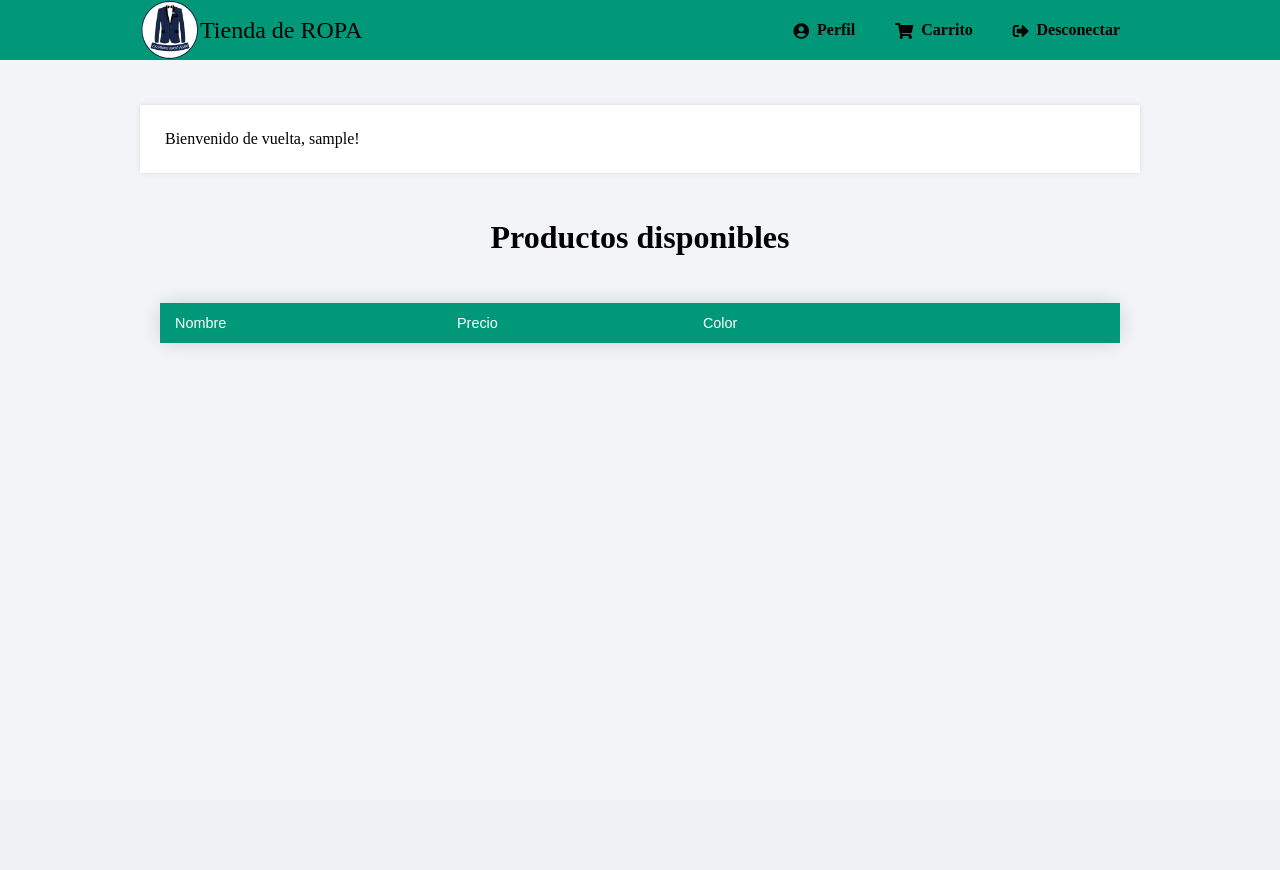
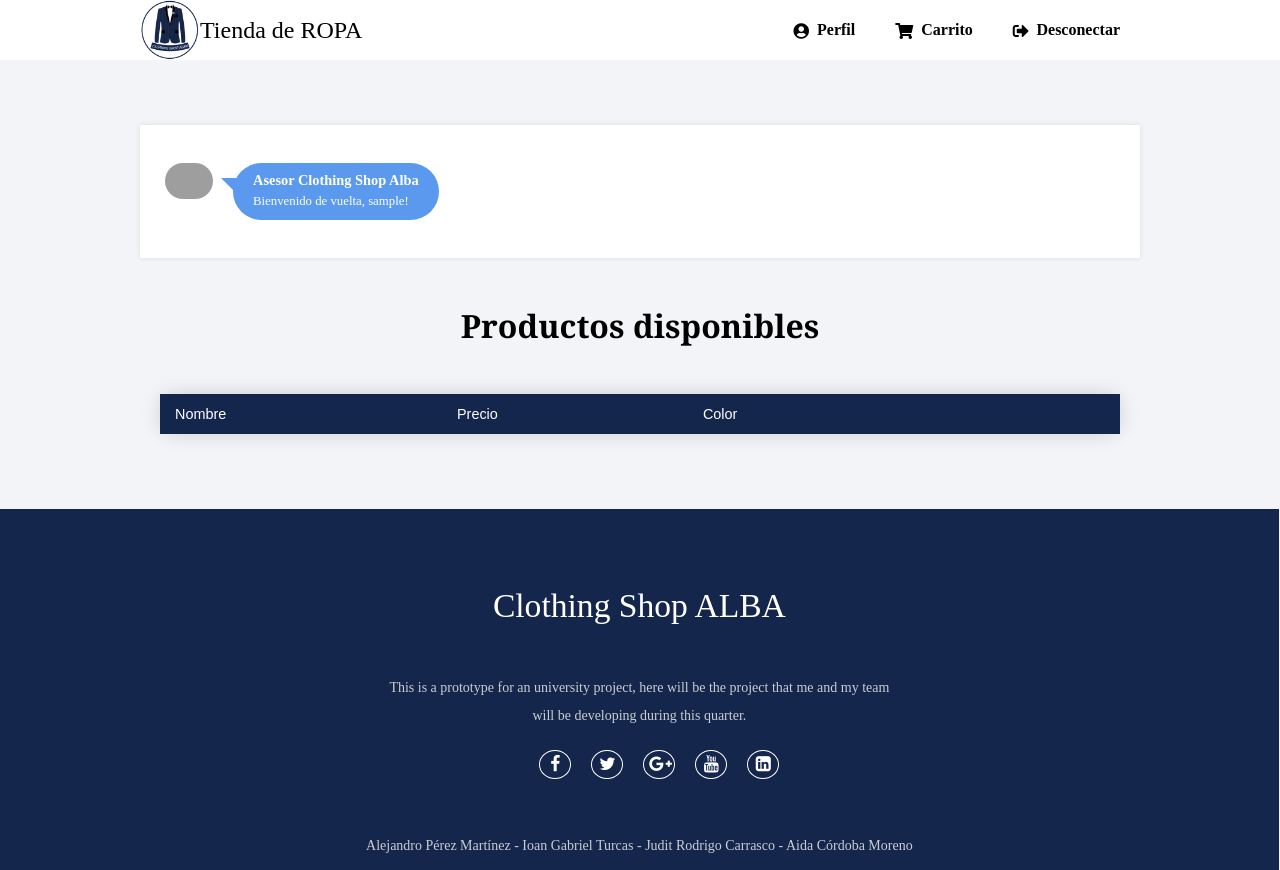
Before and after one commit to Bafnir/Clothing-Shop, a PHP site: page /home.php in a window 1280 px wide. Before the commit the page ends 345 px from the top, so only its background shows below. Run offline with PHP 8.4, Linux system fonts and the light colour scheme; the visitor is signed in with stand-in values (Sample User, id 1); data that the repository does not hold is empty; grey boxes are pictures that could not be loaded.

Commit message:
css changes

```diff
--- a/Cart.php
+++ b/Cart.php
@@ -23,6 +23,7 @@ if (!isset($_SESSION['loggedin'])) {
 <body class="loggedin">
 	<nav class="navtop">
 		<div>
+			<img src="/images/ClothingLogo.png">
             <h1><a href="../home.php" style="color:black;"><h1>Inicio</h1></a></h1>
 			<a style="color:black;" href="../profile.php"><i class="fas fa-user-circle"></i>Perfil</a>
             <a style="color:black;" href="../Cart.php"><i class="fas fa-shopping-cart"></i>Carrito</a>
--- a/completeOrder.php
+++ b/completeOrder.php
@@ -27,6 +27,7 @@ if (empty($_SESSION['shoppingCart'])) {
 <body class="loggedin">
     <nav class="navtop">
         <div>
+        <img src="/images/ClothingLogo.png">
             <h1><a href="../home.php" style="color:black;">
                     <h1>Inicio</h1>
                 </a></h1>
--- a/home.php
+++ b/home.php
@@ -17,6 +17,7 @@ if (!isset($_SESSION['loggedin'])) {
 	<link href="../styles/style-home.php" rel="stylesheet" type="text/css">
 	<link href="../styles/style.php" rel="stylesheet" type="text/css">
 	<link rel="stylesheet" href="https://use.fontawesome.com/releases/v5.7.1/css/all.css">
+	<link rel="stylesheet" href="https://stackpath.bootstrapcdn.com/font-awesome/4.7.0/css/font-awesome.min.css">
 	<link rel="icon" type="image/x-icon" href="/images/favicon.jpg">
 </head>
 
@@ -31,8 +32,21 @@ if (!isset($_SESSION['loggedin'])) {
 		</div>
 	</nav>
 	<div class="content">
+	<div class="card-body height3">
+        			<ul class="chat-list">
+        				<li class="in">
+        					<div class="chat-img">
+        						<img alt="Avtar" src="https://bootdey.com/img/Content/avatar/avatar1.png">
+        					</div>
+        					<div class="chat-body">
+        						<div class="chat-message">
+        							<h5>Asesor Clothing Shop Alba</h5>
+        							<p>Bienvenido de vuelta, <?= $_SESSION['name'] ?>!</p>
+        						</div>
+        					</div>
+        				</li>
 
-		<p>Bienvenido de vuelta, <?= $_SESSION['name'] ?>!</p>
+        		</div>
 	</div>
 
 	<div>
@@ -50,22 +64,40 @@ if (!isset($_SESSION['loggedin'])) {
 				</thead>
 				<tbody>
 					<?php
-						require('Controller/C_seeProducts.php');
-						foreach($products as $pro){
-							echo"<tr>";
-							echo"<td>". $pro['name'] ."</td>";
-							echo"<td>". $pro['price'] ."€</td>";
-							echo"<td>". $pro['colour'] ."</td>";
-							echo"<td><img src='".$pro['image_src']."' alt='Clothing item' width='200' height='200'></td>";
-							echo"<td><form method='post' action='showProducto.php/?id=".$pro['id']."'><a href='showProducto.php/?id=".$pro['id']."'><input id='btn-see' type='submit' value='Detalles'></a></form>
-							<form method='post' action='addToCart.php/?id=".$pro['id']."'><a href='addToCart.php/?id=".$pro['id']."'><input id='btn-see' type='submit' value='Añadir al carrito'></a></form>
+					require('Controller/C_seeProducts.php');
+					foreach ($products as $pro) {
+						echo "<tr>";
+						echo "<td>" . $pro['name'] . "</td>";
+						echo "<td>" . $pro['price'] . "€</td>";
+						echo "<td>" . $pro['colour'] . "</td>";
+						echo "<td><img src='" . $pro['image_src'] . "' alt='Clothing item' width='200' height='200'></td>";
+						echo "<td><form method='post' action='showProducto.php/?id=" . $pro['id'] . "'><a href='showProducto.php/?id=" . $pro['id'] . "'><input id='btn-see' type='submit' value='Detalles'></a></form>
+							<form method='post' action='addToCart.php/?id=" . $pro['id'] . "'><a href='addToCart.php/?id=" . $pro['id'] . "'><input id='btn-see' type='submit' value='Añadir al carrito'></a></form>
 							</td>";
-							echo"</tr>";
-						}
+						echo "</tr>";
+					}
 					?>
 				</tbody>
 			</table>
 		</div>
+
+
 </body>
 
+<footer style="position:inherit; max-width:99.9%; background-color: #15264c">
+        <div class="footer-content">
+            <h3>Clothing Shop ALBA</h3>
+            <p>This is a prototype for an university project, here will be the project that me and my team will be developing during this quarter.</p>
+            <ul class="socials">
+                <li><a href="#"><i class="fa fa-facebook"></i></a></li>
+                <li><a href="#"><i class="fa fa-twitter"></i></a></li>
+                <li><a href="#"><i class="fa fa-google-plus"></i></a></li>
+                <li><a href="#"><i class="fa fa-youtube"></i></a></li>
+                <li><a href="#"><i class="fa fa-linkedin-square"></i></a></li>
+            </ul>
+			<p style="max-width:600px">Alejandro Pérez Martínez - Ioan Gabriel Turcas - Judit Rodrigo Carrasco - Aida Córdoba Moreno</p>
+
+        </div>
+    </footer>
+
 </html>
--- a/profile.php
+++ b/profile.php
@@ -35,6 +35,7 @@ $stmt->close();
 	<body class="loggedin">
 		<nav class="navtop">
 			<div>
+			<img src="/images/ClothingLogo.png">
 				<h1><a href="home.php" style="color:black;"><h1>Inicio</h1></a></h1>
 				<a style="color:black;" href="profile.php"><i class="fas fa-user-circle"></i>Perfil</a>
 				<a style="color:black;" href="Cart.php"><i class="fas fa-shopping-cart"></i>Carrito</a>
--- a/showPedido.php
+++ b/showPedido.php
@@ -35,6 +35,7 @@ $idPedido = $params['id'];
 <body class="loggedin">
 	<nav class="navtop">
 		<div>
+		<img src="/images/ClothingLogo.png">
             <h1><a href="../home.php" style="color:black;"><h1>Inicio</h1></a></h1>
 			<a style="color:black;" href="../profile.php"><i class="fas fa-user-circle"></i>Perfil</a>
 			<a style="color:black;" href="../Cart.php"><i class="fas fa-shopping-cart"></i>Carrito</a>
--- a/showProducto.php
+++ b/showProducto.php
@@ -45,7 +45,7 @@ $idProducto = $params['id'];
 	<div>
 		<div class="center-home">
 			<h1>Información de producto</h1>
-            <div class="Product">
+            <div class="Product" style="background-color: #b8c8e9">
 
             <?php
             require('Controller/C_seeProducts.php');
@@ -63,7 +63,7 @@ $idProducto = $params['id'];
 			echo "<p>Descripción: </p>";
             echo $producto['description'];
             echo "<br>";
-            echo"<form method='post' action='../addToCart.php/?id=".$producto['id']."'><a href='../addToCart.php/?id=".$producto['id']."'><input class='boton-solo' id='btn-see' type='submit' value='Añadir al carrito'></a></form>";
+            echo"<form method='post' action='../addToCart.php/?id=".$producto['id']."'><a href='../addToCart.php/?id=".$producto['id']."'><input class='boton-solo' id='btn-see-add' type='submit' value='Añadir al carrito'></a></form>";
             echo "</div>";
 			?>
 
--- a/styles/productstyle.php
+++ b/styles/productstyle.php
@@ -1,7 +1,8 @@
-.Producto {
+.Product {
   display: flex;
   align-items: center;
   justify-content: center
+  background-color: white;
 }
 
 .image{
--- a/styles/style-home.php
+++ b/styles/style-home.php
@@ -3,7 +3,7 @@
   padding: 15px;
   border-radius: 10px;
   margin: 10px;
-  background-color: #009879;
+  background-color: #14264c;
   border: 0;
   cursor: pointer;
   font-weight: bold;
--- a/styles/style-register.php
+++ b/styles/style-register.php
@@ -26,7 +26,7 @@ body {
     align-items: center;
     width: 50px;
     height: 50px;
-    background-color: #009879;
+    background-color: #14264c;
     color: #ffffff;
 }
 
@@ -54,7 +54,7 @@ body {
     margin-top: 20px;
     margin-bottom: 10px;
     margin: 20px;
-    background-color: #009879;
+    background-color: #14264c;
     border: 0;
     cursor: pointer;
     font-weight: bold;
--- a/styles/style.php
+++ b/styles/style.php
@@ -37,6 +37,7 @@ html{
   flex-direction: column;
   justify-content: center;
   align-items: center;
+  font-family:Cambria, Times, "Times New Roman", serif;
 }
 
 
@@ -65,6 +66,7 @@ html{
     font-size: 24px;
     padding: 20px 0 20px 0;
     border-bottom: 1px solid #dee0e4;
+
 }
 .login form{
     display: flex;
@@ -79,7 +81,7 @@ html{
     align-items: center;
     width: 50px;
     height: 50px;
-    background-color: #009879;
+    background-color: #14264c;
     color: #ffffff;
 }
 .login form input[type="password"], .login form input[type="text"]{
@@ -96,7 +98,7 @@ html{
     border-radius: 10px;
     margin-top: 20px;
     margin: 10px;
-    background-color: #009879;
+    background-color: #14264c;
     border: 0;
     cursor: pointer;
     font-weight: bold;
@@ -112,10 +114,11 @@ html{
     min-width: 400px;
     width: 75%;
     box-shadow: 0 0 20px rgba(0, 0, 0, 0.15);
+    background-color: #ffffff
 }
 
 .user-table thead tr {
-    background-color: #009879;
+    background-color: #14264c;
     color: #ffffff;
     border-radius: 1em;
     text-align: left;
@@ -131,16 +134,16 @@ html{
 }
 
 .user-table tbody tr:nth-of-type(even) {
-    background-color: #f3f3f3;
+    background-color: #ffffff;
 }
 
 .user-table tbody tr:last-of-type {
-    border-bottom: 2px solid #009879;
+    border-bottom: 2px solid #14264c;
 }
 
 .user-table tbody tr.active-row {
     font-weight: bold;
-    color: #009879;
+    color: #14264c;
 }
 
 .title-home{
@@ -154,7 +157,7 @@ html{
     padding: 15px;
     border-radius: 10px;
     margin: 10px;
-    background-color: #009879;
+    background-color: #14264c;
     border: 0;
     cursor: pointer;
     font-weight: bold;
@@ -166,7 +169,7 @@ html{
     transition: background-color 0.2s;
 }
 .navtop {
-	background-color: #009879;
+	background-color: #ffffff;
 	height: 60px;
 	width: 100%;
 	border: 0;
@@ -241,7 +244,7 @@ body.loggedin {
   padding: 15px;
   border-radius: 10px;
   margin: 10px;
-  background-color: #009879;
+  background-color: #14264c;
   border: 0;
   cursor: pointer;
   font-weight: bold;
@@ -254,7 +257,7 @@ body.loggedin {
   padding: 15px;
   border-radius: 10px;
   margin: 10px;
-  background-color: #009879;
+  background-color: #14264c;
   border: 0;
   cursor: pointer;
   font-weight: bold;
@@ -281,7 +284,7 @@ body.loggedin {
 }
 
 .Product{
-    background-color: #c2ffd8;
+    background-color: #14264c;
     border-radius: 10px;
     padding: 3%;
     width: 50%;
@@ -293,9 +296,10 @@ body.loggedin {
 .boton-solo{
     width: 93%;
     padding: 15px;
+    border-color:white;
     border-radius: 10px;
     margin: 10px;
-    background-color: #009879;
+    background-color: #14264c;
     border: 0;
     cursor: pointer;
     font-weight: bold;
@@ -303,15 +307,36 @@ body.loggedin {
     transition: background-color 0.2s;
 }
 
-footer{
-    position:absolute;
-    bottom:0;
-    background-color: black;
-    width:100%;
-    color: white;
-    text-align: center;
-    margin-top: auto;
+#btn-see-add{
+    width: 93%;
+    margin-:10px;
+    padding: 15px;
+    padding-left:15px
+    border-radius: 10px;
+    margin: 10px;
+    border: 0;
+    cursor: pointer;
+    font-weight: bold;
+    color: black;
+    background-color:white;
+    transition: background-color 0.2s;
+
 }
+
+#btn-see-add[type="submit"]:hover{
+    width: 93%;
+    padding: 15px;
+    border-radius: 10px;
+    margin: 10px;
+    border: 0;
+    cursor: pointer;
+    font-weight: bold;
+    color: black;
+    background-color:green;
+    transition: background-color 0.2s;
+
+}
+
 
 .image{
     flex-basis: 40%;
@@ -321,3 +346,213 @@ footer{
     font-size: 20px;
     padding-left: 20px;
 }
+
+footer{
+    position: absolute;
+    bottom: 0;
+    left: 0;
+    right: 0;
+    background: #111;
+    height: auto;
+    width: 100vw;
+
+    padding-top: 40px;
+    color: #fff;
+}
+.footer-content{
+    display: flex;
+    align-items: center;
+    justify-content: center;
+    flex-direction: column;
+    text-align: center;
+}
+.footer-content h3{
+    font-size: 2.1rem;
+    font-weight: 500;
+    text-transform: capitalize;
+    line-height: 3rem;
+}
+.footer-content p{
+    max-width: 500px;
+    margin: 10px auto;
+    line-height: 28px;
+    font-size: 14px;
+    color: #cacdd2;
+}
+.socials{
+    list-style: none;
+    display: flex;
+    align-items: center;
+    justify-content: center;
+    margin: 1rem 0 3rem 0;
+}
+.socials li{
+    margin: 0 10px;
+}
+.socials a{
+    text-decoration: none;
+    color: #fff;
+    border: 1.1px solid white;
+    padding: 5px;
+
+    border-radius: 50%;
+
+}
+.socials a i{
+    font-size: 1.1rem;
+    width: 20px;
+
+
+    transition: color .4s ease;
+
+}
+.socials a:hover i{
+    color: aqua;
+}
+
+.footer-bottom{
+    background: #000;
+    width: 100vw;
+    padding: 20px;
+padding-bottom: 40px;
+    text-align: center;
+}
+.footer-bottom p{
+float: left;
+    font-size: 14px;
+    word-spacing: 2px;
+    text-transform: capitalize;
+}
+.footer-bottom p a{
+  color:#44bae8;
+  font-size: 16px;
+  text-decoration: none;
+}
+.footer-bottom span{
+    text-transform: uppercase;
+    opacity: .4;
+    font-weight: 200;
+}
+.footer-menu{
+  float: right;
+
+}
+.footer-menu ul{
+  display: flex;
+}
+.footer-menu ul li{
+padding-right: 10px;
+display: block;
+}
+.footer-menu ul li a{
+  color: #cfd2d6;
+  text-decoration: none;
+}
+.footer-menu ul li a:hover{
+  color: #27bcda;
+}
+
+.chat-list {
+    padding: 0;
+    font-size: .8rem;
+}
+
+.chat-list li {
+    margin-bottom: 10px;
+    overflow: auto;
+    color: #ffffff;
+}
+
+.chat-list .chat-img {
+    float: left;
+    width: 48px;
+}
+
+.chat-list .chat-img img {
+    -webkit-border-radius: 50px;
+    -moz-border-radius: 50px;
+    border-radius: 50px;
+    width: 100%;
+}
+
+.chat-list .chat-message {
+    -webkit-border-radius: 50px;
+    -moz-border-radius: 50px;
+    border-radius: 50px;
+    background: #5a99ee;
+    display: inline-block;
+    padding: 10px 20px;
+    position: relative;
+}
+
+.chat-list .chat-message:before {
+    content: "";
+    position: absolute;
+    top: 15px;
+    width: 0;
+    height: 0;
+}
+
+.chat-list .chat-message h5 {
+    margin: 0 0 5px 0;
+    font-weight: 600;
+    line-height: 100%;
+    font-size: .9rem;
+}
+
+.chat-list .chat-message p {
+    line-height: 18px;
+    margin: 0;
+    padding: 0;
+}
+
+.chat-list .chat-body {
+    margin-left: 20px;
+    float: left;
+    width: 70%;
+}
+
+.chat-list .in .chat-message:before {
+    left: -12px;
+    border-bottom: 20px solid transparent;
+    border-right: 20px solid #5a99ee;
+}
+
+.chat-list .out .chat-img {
+    float: right;
+}
+
+.chat-list .out .chat-body {
+    float: right;
+    margin-right: 20px;
+    text-align: right;
+}
+
+.chat-list .out .chat-message {
+    background: #fc6d4c;
+}
+
+.chat-list .out .chat-message:before {
+    right: -12px;
+    border-bottom: 20px solid transparent;
+    border-left: 20px solid #fc6d4c;
+}
+
+.card .card-header:first-child {
+    -webkit-border-radius: 0.3rem 0.3rem 0 0;
+    -moz-border-radius: 0.3rem 0.3rem 0 0;
+    border-radius: 0.3rem 0.3rem 0 0;
+}
+.card .card-header {
+    background: #17202b;
+    border: 0;
+    font-size: 1rem;
+    padding: .65rem 1rem;
+    position: relative;
+    font-weight: 600;
+    color: #ffffff;
+}
+
+.content{
+    margin-top:40px;
+}
```
Also changed, not shown: index.php (+1 -7 lines), images/prendas/chaqueta-negra.png (added), images/prendas/pantalon-vaquero-negro.png (added), images/prendas/sudadera-azul.png (added), images/prendas/sudadera-roja.png (added), images/prendas/zapatillas-blancas.png (added).
